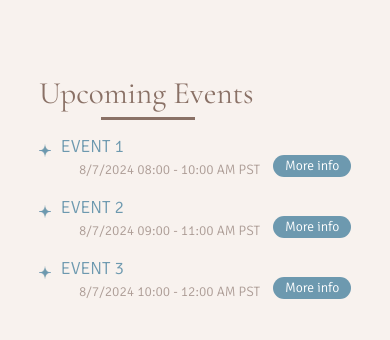
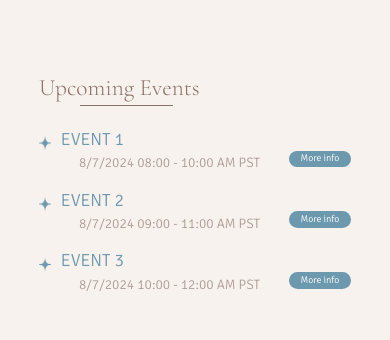
Before and after one commit to acm-ucr/ucr-hearts-website, a Next.js app: page /events in a window 390 px wide. Shown: the part 265-605 px from the top of the page. Built offline with nearby package versions, Linux system fonts and the light colour scheme; no server answers; what tailwindcss-animated would draw is missing.

Commit message:
save progress

```diff
--- a/src/components/events/Event.tsx
+++ b/src/components/events/Event.tsx
@@ -27,7 +27,7 @@ const Event: React.FC<EventProps> = ({ title, time, link }) => {
         </div>
         <Link
           href={link}
-          className="mt-[6%] text-nowrap rounded-full bg-hearts-blue px-[4%] py-[0.3%] font-hearts text-[3.5vw] font-extralight text-white duration-300 hover:opacity-75 md:mt-[0%] md:text-[1.3vw]"
+          className="mt-[6%] text-nowrap rounded-full bg-hearts-blue px-[4%] py-[0.3%] font-hearts text-[2.5vw] font-extralight text-white duration-300 hover:opacity-75 md:mt-[0%] md:text-[1.3vw]"
         >
           More info
         </Link>
--- a/src/components/events/EventList.tsx
+++ b/src/components/events/EventList.tsx
@@ -3,11 +3,11 @@ import { eventInfo } from "@/data/eventInfo";
 
 const EventList = () => {
   return (
-    <div className="mb-[10%]">
-      <h2 className="font-title text-[8vw] text-hearts-light-brown md:text-[4.5vw]">
+    <div className="mb-[25%] md:mb-[10%]">
+      <h2 className="font-title text-[6vw] font-light text-hearts-light-brown md:text-[4vw]">
         Upcoming Events
       </h2>
-      <div className="ml-[20%] h-[3px] w-[30%] bg-hearts-light-brown md:ml-[13%] md:w-[22%]" />
+      <div className="mb-[2%] ml-[13%] h-[1px] w-[30%] bg-hearts-light-brown md:h-[3px] md:w-[22%]" />
       {eventInfo.map((event, index) => (
         <Event
           key={index}
```
